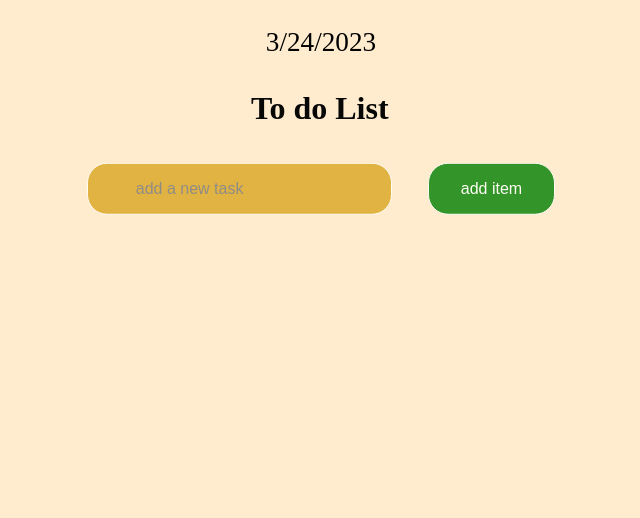
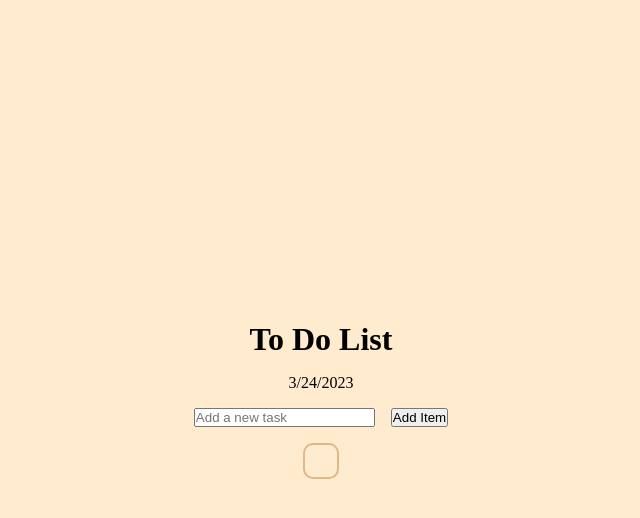
Before and after one commit to Chiemella/Todo-list, a plain HTML site: page index.html in a window 1280 px wide. Shown: the whole page, without its empty margins (319-959 px from the left). Drawn offline with Linux system fonts and the light colour scheme.

Commit message:
initial commit

```diff
--- a/index.html
+++ b/index.html
@@ -6,26 +6,25 @@
   <meta http-equiv="X-UA-Compatible" content="IE=edge" />
   <meta name="viewport" content="width=device-width, initial-scale=1.0" />
   <link rel="stylesheet" href="style.css" />
-  <title>To do list</title>
+  <title>To Do List</title>
 </head>
 
 <body>
   <div class="container">
-    <div>
+    <div class="title">
+      <h1>To Do List</h1>
+    </div>
+    <div class="date">
       <p id="date"></p>
     </div>
-    <div>
-      <div class="h1-list">
-        <h1>To do List</h1>
-      </div>
-      <div class="field-button">
-        <input type="text" id="inputTask" placeholder="add a new task" />
-        <button id="add">add item</button>
-      </div>
+    <div class="input-field">
+      <input type="text" id="inputTask" placeholder="Add a new task" />
+      <button id="add">Add Item</button>
     </div>
-    <div id="mainList"></div>
+    <div class="list-box">
+      <div id="mainList"></div>
+    </div>
   </div>
-
   <script src="index.js"></script>
 </body>
 
--- a/index.js
+++ b/index.js
@@ -38,7 +38,4 @@ addButton.addEventListener("click", function () {
   del.addEventListener("click", function () {
     mainList.removeChild(taskLists);
   });
-  complete.addEventListener("click", function () {
-    paragraph.classList.toggle("complete");
-  });
-});
+})
--- a/style.css
+++ b/style.css
@@ -3,84 +3,56 @@
   padding: 0;
   box-sizing: border-box;
 }
+
 body {
   background-color: blanchedalmond;
 }
+
 .container {
   display: flex;
   flex-direction: column;
+  justify-content: center;
   align-items: center;
+  height: 100vh;
 }
-#date {
-  margin-top: 1em;
-  font-size: 1.7rem;
-  opacity: 0;
-  transform: translateY(-50px);
-  animation: slidetop 3s 2s forwards;
+
+.title {
+  margin-bottom: 1rem;
+  text-align: center;
 }
-@keyframes slidetop {
-  to {
-    opacity: 1;
-    transform: translateY(0);
-  }
+
+.date {
+  margin-bottom: 1rem;
 }
-.h1-list {
-  margin: 2em auto 1em auto;
-  text-align: center;
-  opacity: 0;
-  transform: translateX(-50px);
-  animation: slideleft 5s 1s forwards;
+
+.input-field {
+  display: flex;
+  align-items: center;
+  justify-content: center;
+  margin-bottom: 1rem;
 }
-@keyframes slideleft {
-  to {
-    opacity: 1;
-    transform: translateX(0);
-  }
+
+#add {
+  margin-left: 1rem;
 }
+
+.list-box {
+  border: 2px solid burlywood;
+  border-radius: 10px;
+  padding: 1rem;
+}
+
 .listAdd {
   display: flex;
   justify-content: space-between;
+  align-items: center;
   font-size: 2rem;
   margin-top: 1em;
   padding: 0.1em 0.5em;
-  /* gap: 5em; */
   background-color: burlywood;
   border-radius: 50px;
 }
-.field-button {
-  opacity: 0;
-  transform: translateY(100px);
-  animation: slidedown 4s 3s forwards;
-}
-@keyframes slidedown {
-  to {
-    opacity: 1;
-    transform: translateY(0);
-  }
-}
-#add {
-  border: 1px solid white;
-  border-radius: 20px;
-  font-size: 1rem;
-  padding: 1em 2em;
-  background-color: green;
-  color: white;
-  margin-left: 2em;
-}
-#add:hover {
-  color: green;
-  background-color: black;
-}
-#inputTask {
-  padding: 1em 3em;
-  font-size: 2rem;
-  border: 1px solid white;
-  border-radius: 20px;
-  background-color: goldenrod;
-  color: white;
-  font-size: 1rem;
-  outline: none;
-}
+
 .complete {
   text-decoration: line-through;
 }
```
